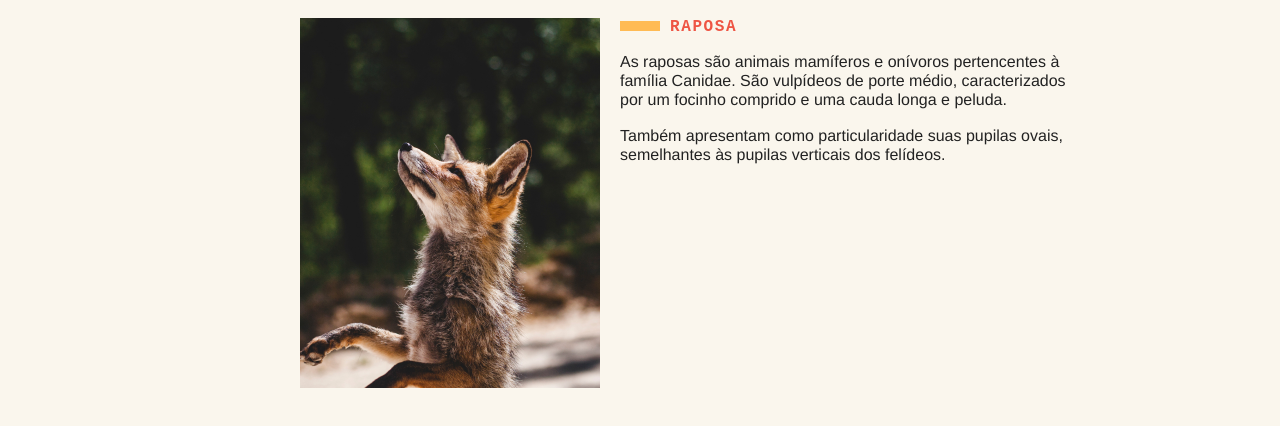
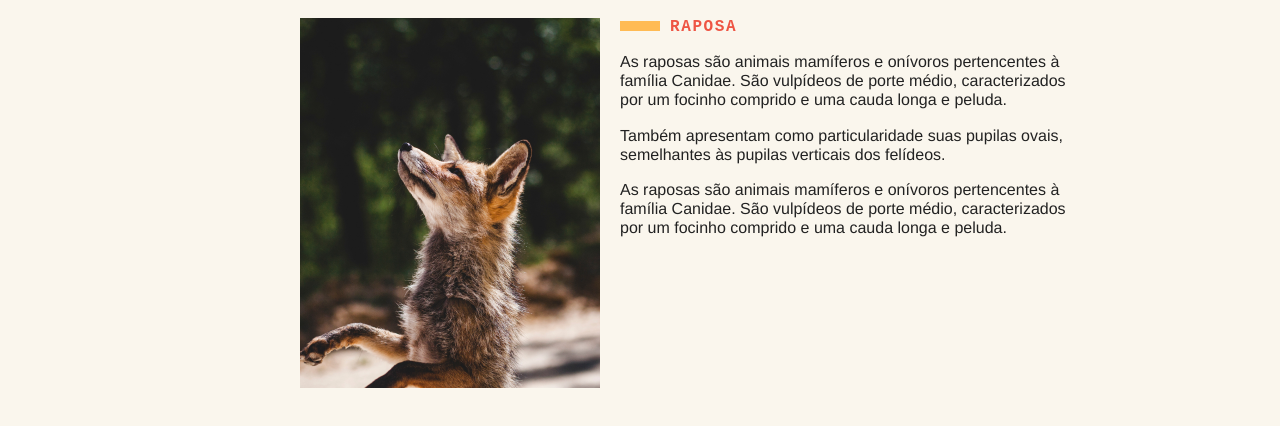
Before and after one commit to HenriqueCardosoo/Animais-fantasticos.github.io, a website with bundled scripts: page index.html in a window 1280 px wide. Shown: the part 340-766 px from the top of the page. Built offline with nearby package versions, Linux system fonts and the light colour scheme.

Commit message:
tabnav transformado em class

```diff
--- a/index.html
+++ b/index.html
@@ -59,6 +59,8 @@
           <p>As raposas são animais mamíferos e onívoros pertencentes à família Canidae. São vulpídeos de porte médio, caracterizados
             por um focinho comprido e uma cauda longa e peluda.</p>
           <p>Também apresentam como particularidade suas pupilas ovais, semelhantes às pupilas verticais dos felídeos.</p>
+          <p>As raposas são animais mamíferos e onívoros pertencentes à família Canidae. São vulpídeos de porte médio, caracterizados
+            por um focinho comprido e uma cauda longa e peluda.</p>
         </section>
 
         <section data-anime="show-right">
--- a/js/modules/tabnav.js
+++ b/js/modules/tabnav.js
@@ -1,22 +1,30 @@
-export default function initTabNav() {
-  const tabMenu = document.querySelectorAll('[data-tab="menu"] li');
-  const tabContent = document.querySelectorAll('[data-tab="content"] section');
-
-  function activeTab(index) {
-    tabContent.forEach((section) => {
-      section.classList.remove('ativo');
+export default class TabNav {
+  constructor(menu, content) {
+    this.tabMenu = document.querySelectorAll(menu);
+    this.tabContent = document.querySelectorAll(content);
+    this.activeClass = 'ativo';
+  }
+  // ativa a tab de acordo com o index da mesma
+  activeTab(index) {
+    this.tabContent.forEach((section) => {
+      section.classList.remove(this.activeClass);
     });
-    const direcao = tabContent[index].dataset.anime;
-    tabContent[index].classList.add('ativo', direcao);
+    const direcao = this.tabContent[index].dataset.anime;
+    this.tabContent[index].classList.add(this.activeClass, direcao);
   }
 
-  if (tabMenu.length && tabContent.length) {
-    tabContent[0].classList.add('ativo');
-
-    tabMenu.forEach((itemMenu, index) => {
-      itemMenu.addEventListener('click', () => {
-        activeTab(index);
-      });
+  // adiciona os eventos nas tabs
+  addTabNavEvent() {
+    this.tabMenu.forEach((itemMenu, index) => {
+      itemMenu.addEventListener('click', () => this.activeTab(index));
     });
   }
+
+  init() {
+    if (this.tabMenu.length && this.tabContent.length) {
+      // ativar primeiro item
+      this.activeTab(0);
+      this.addTabNavEvent();
+    }
+  }
 }
--- a/js/script.js
+++ b/js/script.js
@@ -1,6 +1,6 @@
 import ScrollSuave from './modules/scroll-suave.js';
 import Accordion from './modules/accordion.js';
-import initTabNav from './modules/tabnav.js';
+import TabNav from './modules/tabnav.js';
 import initModal from './modules/modal.js';
 import initTooltip from './modules/tooltip.js';
 import initDropdownMenu from './modules/dropdown-menu.js';
@@ -16,7 +16,9 @@ scrollSuave.init();
 const accordion = new Accordion('[data-anime="accordion"] dt');
 accordion.init();
 
-initTabNav();
+const tabNav = new TabNav('[data-tab="menu"] li', '[data-tab="content"] section');
+tabNav.init();
+
 initModal();
 initTooltip();
 initDropdownMenu();
```
Also changed, not shown: main.js (+2 -2 lines).
